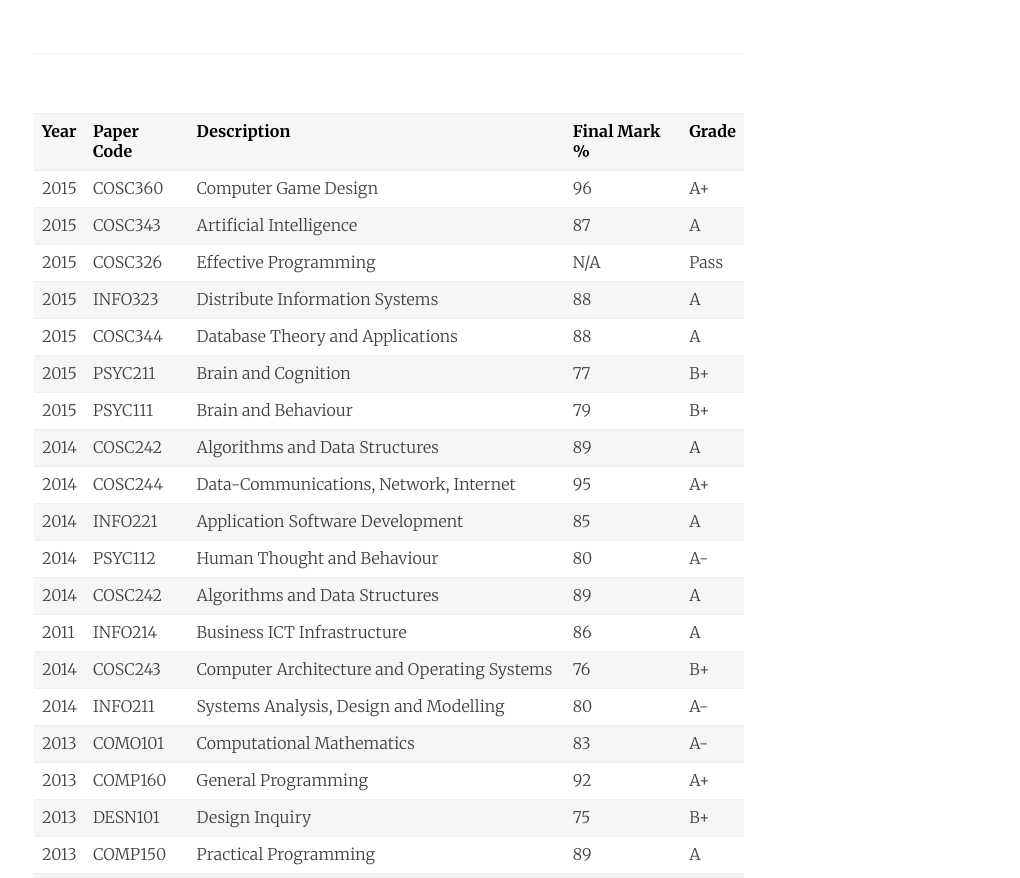
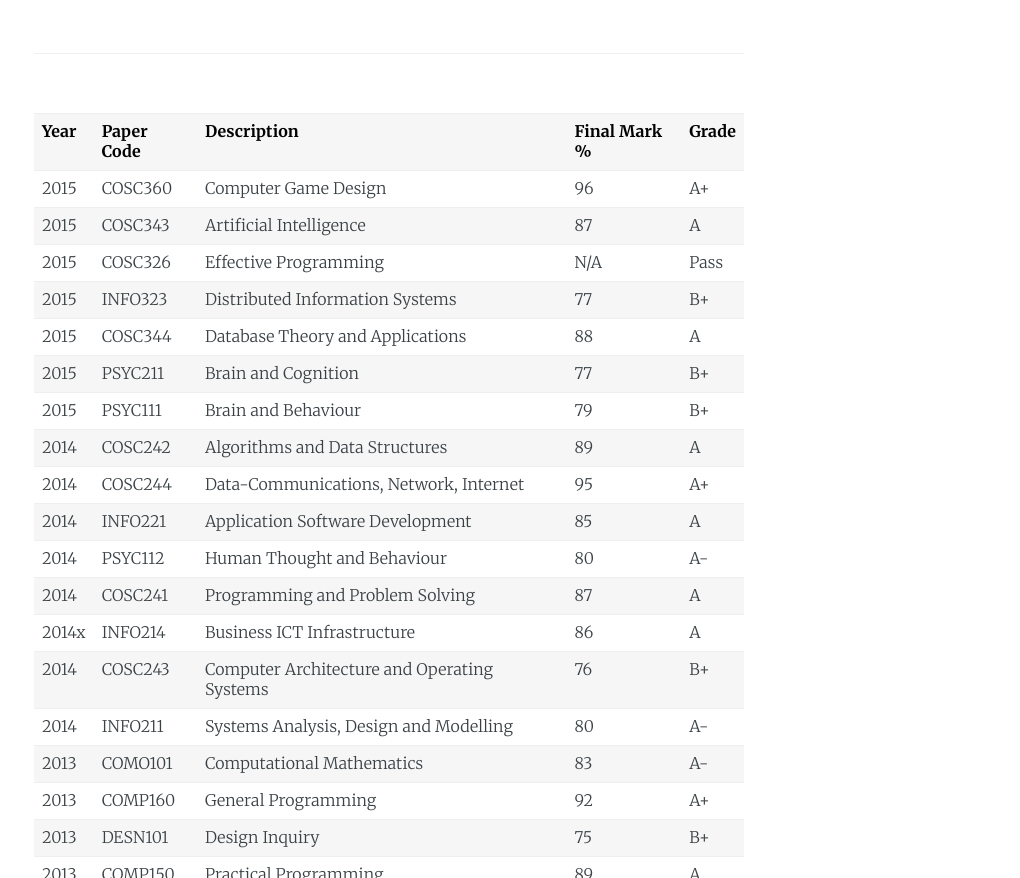
Before and after one commit to patrickmurrow/patrickmurrow.github.io, a plain HTML site: page transcript/index.html in a window 1280 px wide. Shown: the part 222-1100 px from the top of the page, without its empty margins (251-1271 px from the left). Drawn offline with nearby package versions, Linux system fonts and the light colour scheme.

Commit message:
Blog update at 2016-03-07 23:29:35

```diff
--- a/transcript/index.html
+++ b/transcript/index.html
@@ -119,9 +119,9 @@
             <tr>
                 <td>2015</td>
                 <td>INFO323</td>
-                <td>Distribute Information Systems</td>
-                <td>88</td>
-                <td>A</td>
+                <td>Distributed Information Systems</td>
+                <td>77</td>
+                <td>B+</td>
             </tr>
             <tr>
                 <td>2015</td>
@@ -174,13 +174,13 @@
             </tr>
             <tr>
                 <td>2014</td>
-                <td>COSC242</td>
-                <td>Algorithms and Data Structures</td>
-                <td>89</td>
+                <td>COSC241</td>
+                <td>Programming and Problem Solving</td>
+                <td>87</td>
                 <td>A</td>
             </tr>
             <tr>
-                <td>2011</td>
+                <td>2014x</td>
                 <td>INFO214</td>
                 <td>Business ICT Infrastructure</td>
                 <td>86</td>
```
